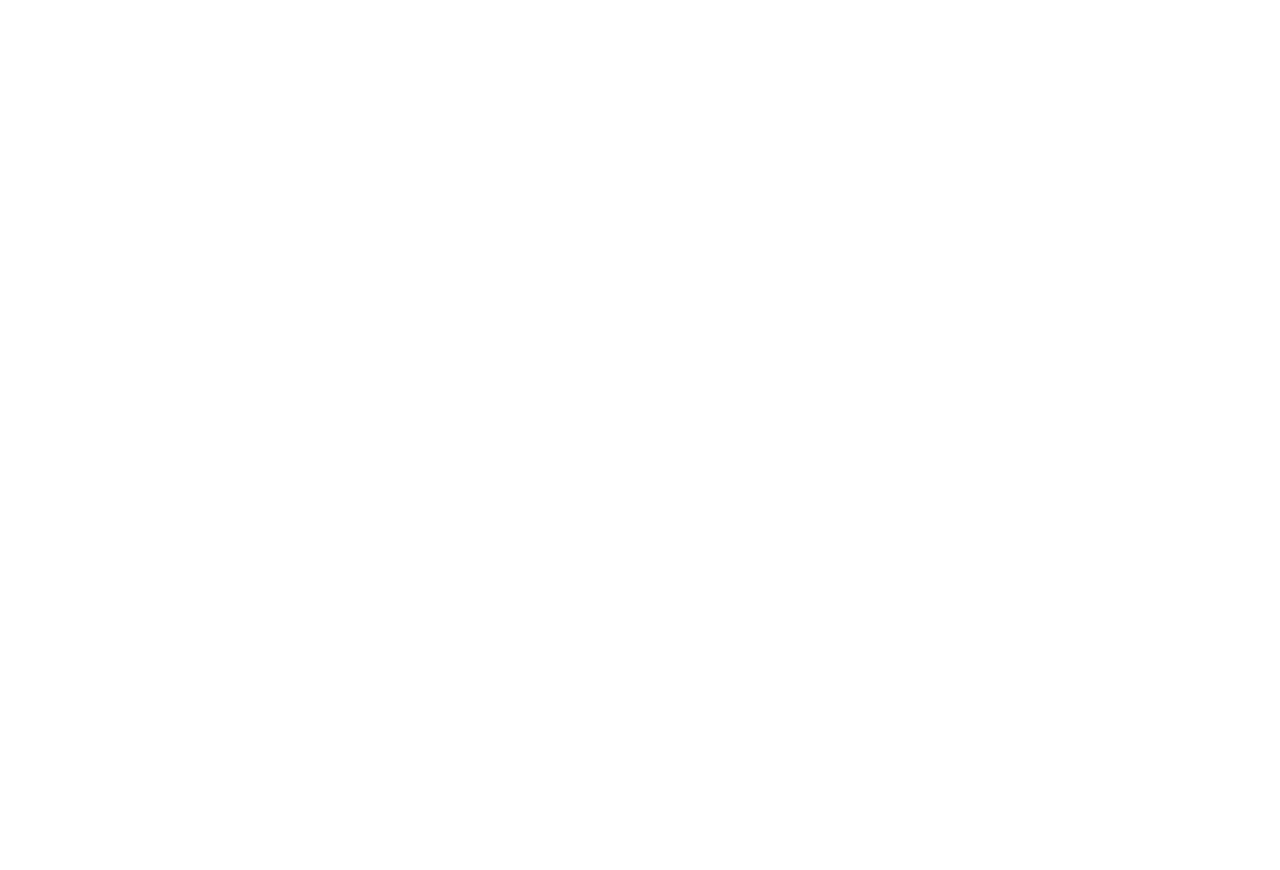
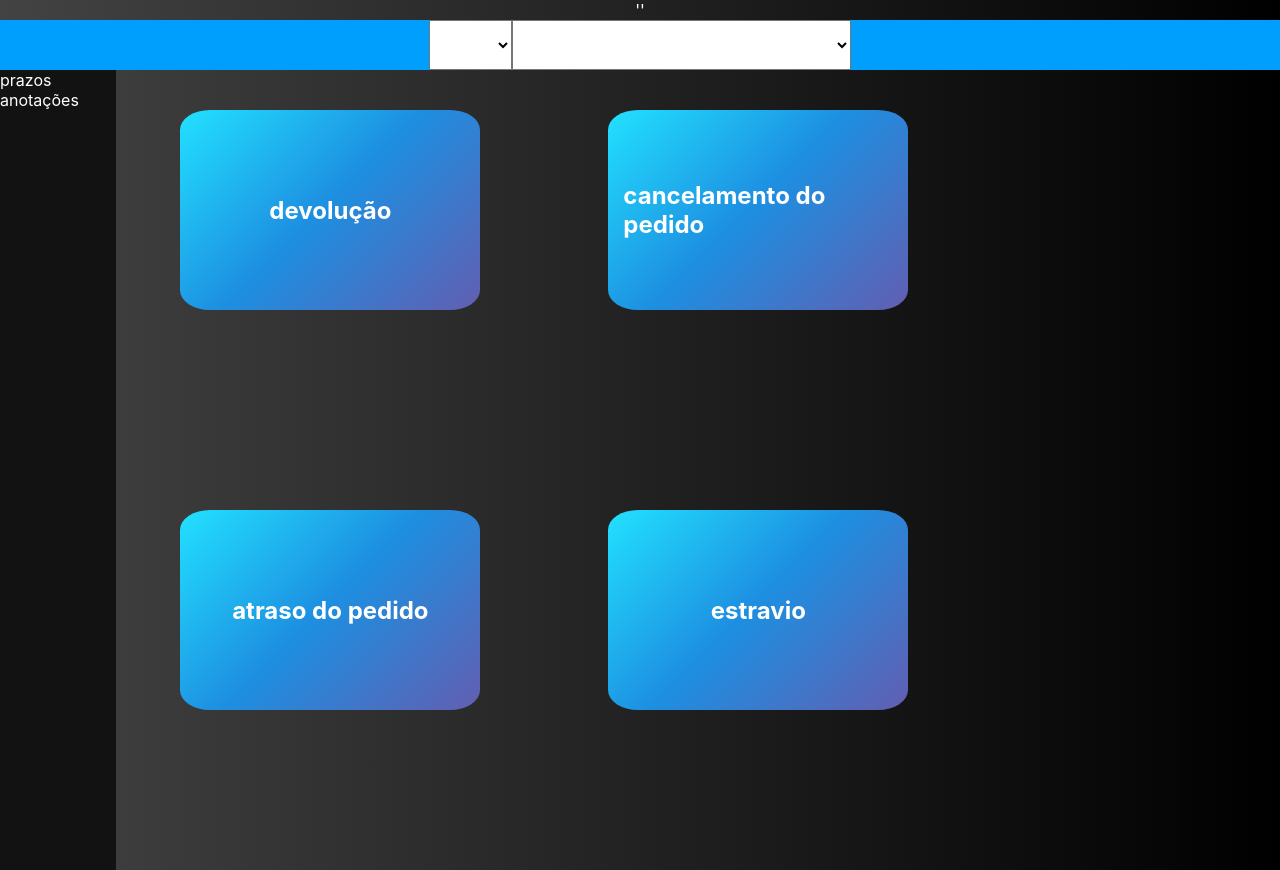
Before and after one commit to VegaKunn/Portifolio_VegaDev, a Next.js app: page /teste in a window 1280 px wide. Before the commit the page ends 800 px from the top, so only its background shows below. Built offline with nearby package versions, Linux system fonts and the light colour scheme.

Commit message:
novo padding

```diff
--- /dev/null
+++ b/src/components/AtrasoPedido2.jsx
@@ -0,0 +1,52 @@
+import { useState } from "react";
+import Opcao from "./Opcao";
+
+export default function AtrasoPedido2() {
+  const [navOn, setNavOn] = useState(true);
+  const [roteiro, setRoteiro] = useState("AtrasoPedido");
+  const [apresentarConfirmar, setApresentarComfirmar] = useState(false);
+  const [continuarEntrega, setContinuarEntrega] = useState(true);
+  const [naOn, setNaOn] = useState(true);
+  const [navn, setNavn] = useState(true);
+  const [navO, setNavO] = useState(true);
+  return (
+    <nav className="fluxogramaNav">
+      <Opcao
+        texto="atraso do pedido"
+        escolher={setNavOn}
+        valor={navOn}
+        roteiroFluxo="AtrasoPedido"
+        roteiro={setRoteiro}
+      />
+
+      <Opcao
+        texto="confirmou dados?"
+        escolher={setNavOn}
+        valor={navOn}
+        roteiroFluxo="AtrasoPedido"
+        roteiro={setRoteiro}
+      />
+      {apresentarConfirmar && (
+        <Opcao
+          texto="confirmou dados?"
+          escolher={setNavOn}
+          valor={navOn}
+          roteiroFluxo="AtrasoPedido"
+          roteiro={setRoteiro}
+        />
+      )}
+
+      <div>
+        <h2>Questione o cliente sobra querer ou não o pedido</h2>
+
+        <Opcao
+          texto="confirmou dados?"
+          escolher={setNavOn}
+          valor={navOn}
+          roteiroFluxo="AtrasoPedido"
+          roteiro={setRoteiro}
+        />
+      </div>
+    </nav>
+  );
+}
--- /dev/null
+++ b/src/components/Opcao.jsx
@@ -0,0 +1,13 @@
+export default function Opcao(props) {
+  return (
+    <div
+      className="fluxogramaBotao"
+      onClick={() => {
+        props.escolher(!props.valor);
+        props.roteiro(props.roteiroFluxo);
+      }}
+    >
+      <h2>{props.texto}</h2>
+    </div>
+  );
+}
--- a/src/pages/_app.js
+++ b/src/pages/_app.js
@@ -2,6 +2,7 @@
 import "../styles/projetos.css";
 import "../styles/backGroundAtivo.css";
 import "../styles/certificados.css";
+import "../styles/fluxo.css";
 
 function MyApp({ Component, pageProps }) {
   return <Component {...pageProps} />;
--- a/src/pages/teste.jsx
+++ b/src/pages/teste.jsx
@@ -1,21 +1,72 @@
-import { useEffect } from "react";
+import { useEffect, useState } from "react";
+import AtrasoPedido2 from "../components/atrasoPedido2";
+import Opcao from "../components/Opcao";
 
 export default function Test() {
-  function startVideoFromCamera() {
-    navigator.mediaDevices
-      .getUserMedia({ video: true })
-      .then((stream) => {
-        videoElement.srcObject = stream;
-      })
-      .catch((err) => console.log(err));
-  }
-  useEffect(() => {
-    startVideoFromCamera;
-  }, []);
-
+  const [navOn, setNavOn] = useState(true);
+  const [roteiro, setRoteiro] = useState("");
   return (
-    <>
-      <video id="video" autoPlay></video>
-    </>
+    <main className="corpoDoFluxograma">
+      ''
+      <header className="headerFluxo">
+        <select name="atendimento" id="atendimento">
+          <option value=""> </option>
+          <option value="Chat">Chat</option>
+          <option value="Email">Email</option>
+          <option value="Voz">Voz</option>
+        </select>
+        <select name="ocorrencia" id="ocorrencia">
+          <option value=""> </option>
+          <option value="Devolução">Devolução</option>
+          <option value="Cancelar/Barrar pedido">Cancelar/Barrar pedido</option>
+          <option value="Contestação de Recebimento">
+            Contestação de Recebimento
+          </option>
+          <option value="Estravio">Estravio</option>
+          <option value="Falta Estoque">Falta Estoque</option>
+        </select>
+      </header>
+      <div className="divisorCorpo">
+        <div className="fluxoBarraLateral">
+          <div>prazos</div>
+          <div>anotações</div>
+        </div>
+        {navOn ? (
+          <nav className="fluxogramaNav">
+            <Opcao
+              texto="devolução"
+              escolher={setNavOn}
+              valor={navOn}
+              roteiroFluxo=""
+              roteiro={setRoteiro}
+            />
+            <Opcao
+              texto="cancelamento do pedido"
+              escolher={setNavOn}
+              valor={navOn}
+              roteiroFluxo=""
+              roteiro={setRoteiro}
+            />
+            <Opcao
+              texto="atraso do pedido"
+              escolher={setNavOn}
+              valor={navOn}
+              roteiroFluxo="AtrasoPedido"
+              roteiro={setRoteiro}
+            />
+            <Opcao
+              texto="estravio"
+              escolher={setNavOn}
+              valor={navOn}
+              roteiroFluxo=""
+              roteiro={setRoteiro}
+            />
+          </nav>
+        ) : (
+          <></>
+        )}
+        {roteiro == "AtrasoPedido" ? <AtrasoPedido2 /> : <></>}
+      </div>
+    </main>
   );
 }
--- /dev/null
+++ b/src/styles/fluxo.css
@@ -0,0 +1,68 @@
+.fluxogramaBotao {
+  background-image: linear-gradient(
+    -225deg,
+    #22e1ff 0%,
+    #1d8fe1 48%,
+    #625eb1 100%
+  );
+  display: flex;
+  justify-content: center;
+  align-items: center;
+  flex-wrap: wrap;
+  width: 300px;
+  height: 200px;
+  border-radius: 10%;
+  padding: 15px;
+  margin: 2.5rem 4rem;
+}
+.fluxogramaBotao:hover {
+  cursor: pointer;
+  background-image: linear-gradient(180deg, #2af598 0%, #009efd 100%);
+}
+
+.corpoDoFluxograma {
+  background-image: linear-gradient(to right, #434343 0%, black 100%);
+  display: flex;
+  flex-direction: column;
+  align-items: center;
+
+  min-height: 100vh;
+  min-width: 100%;
+}
+
+.fluxogramaNav {
+  width: 100%;
+  display: flex;
+
+  flex-wrap: wrap;
+}
+
+.headerFluxo {
+  width: 100%;
+  height: 50px;
+  background-color: #009efd;
+  display: flex;
+  justify-content: center;
+}
+
+.fluxoBarraLateral {
+  width: 10%;
+  height: 100vh;
+  background-color: #121213;
+}
+
+.divisorCorpo {
+  display: flex;
+  width: 100%;
+  min-height: 100vh;
+}
+
+select {
+  font-size: 1.5rem;
+  color: black;
+}
+
+select option {
+  font-size: 1.5rem;
+  color: black;
+}
--- a/src/styles/globals.css
+++ b/src/styles/globals.css
@@ -80,6 +80,7 @@
     5px 5px 10px black;
 }
 .divCentro:hover {
+  padding-top: 60px;
   box-shadow: inset -15px -15px 10px -8px rgba(212, 212, 212, 0.575),
     inset 15px 15px 10px -5px black;
   cursor: pointer;
@@ -119,8 +120,14 @@
 }
 
 .divCentro2:hover {
+  padding-top: 60px;
   box-shadow: inset -15px -15px 10px -8px rgba(212, 212, 212, 0.575),
     inset 15px 15px 10px -5px black;
+}
+
+.divCentro2:hover .svgHome {
+  padding-top: 5px;
+
 }
 
 .divImagemInfo {
```
Also changed, not shown: src/components/AtrasoPedido.jsx (added, +52 -0 lines).
